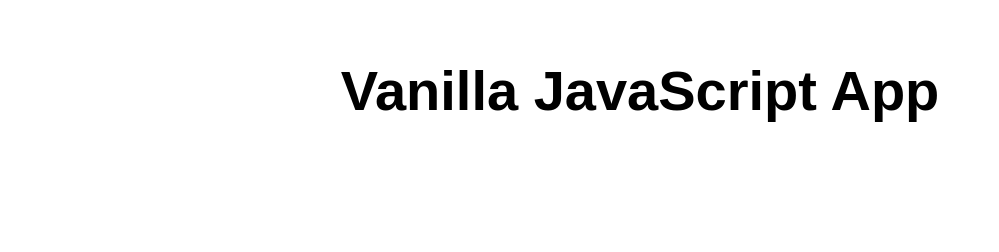
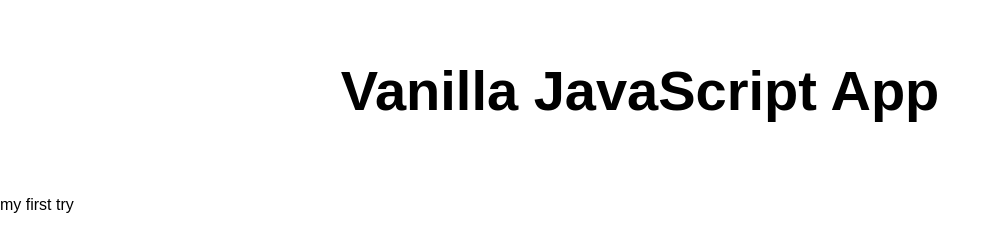
Before and after one commit to BerettaBogey868/Myfirststaticwebapp, a plain HTML site: page src/index.html in a window 1280 px wide. Shown: the whole page, without its empty margins (0-999 px from the left). Drawn offline with Linux system fonts and the light colour scheme.

Commit message:
Update index.html

```diff
--- a/src/index.html
+++ b/src/index.html
@@ -12,7 +12,7 @@
   <main>
     <h1>Vanilla JavaScript App</h1>
   </main>
-
+  <p>my first try</p>
 </body>
 
 </html>
```
